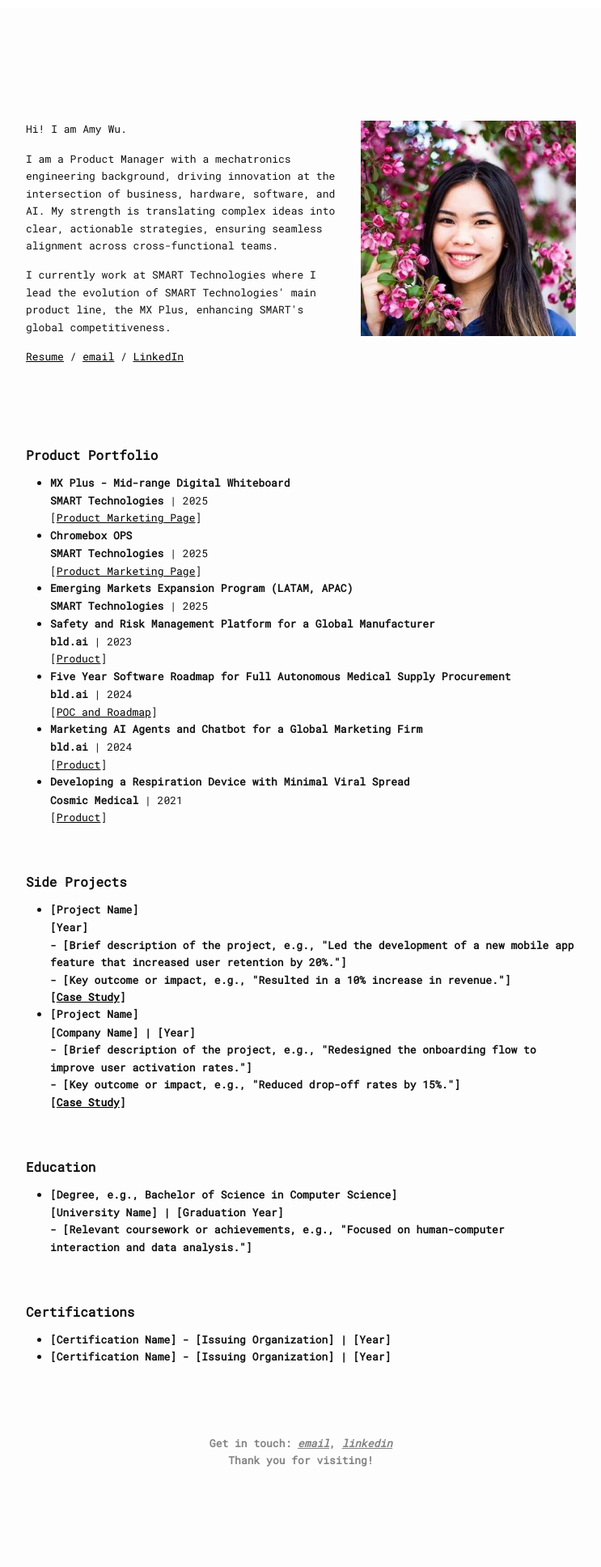
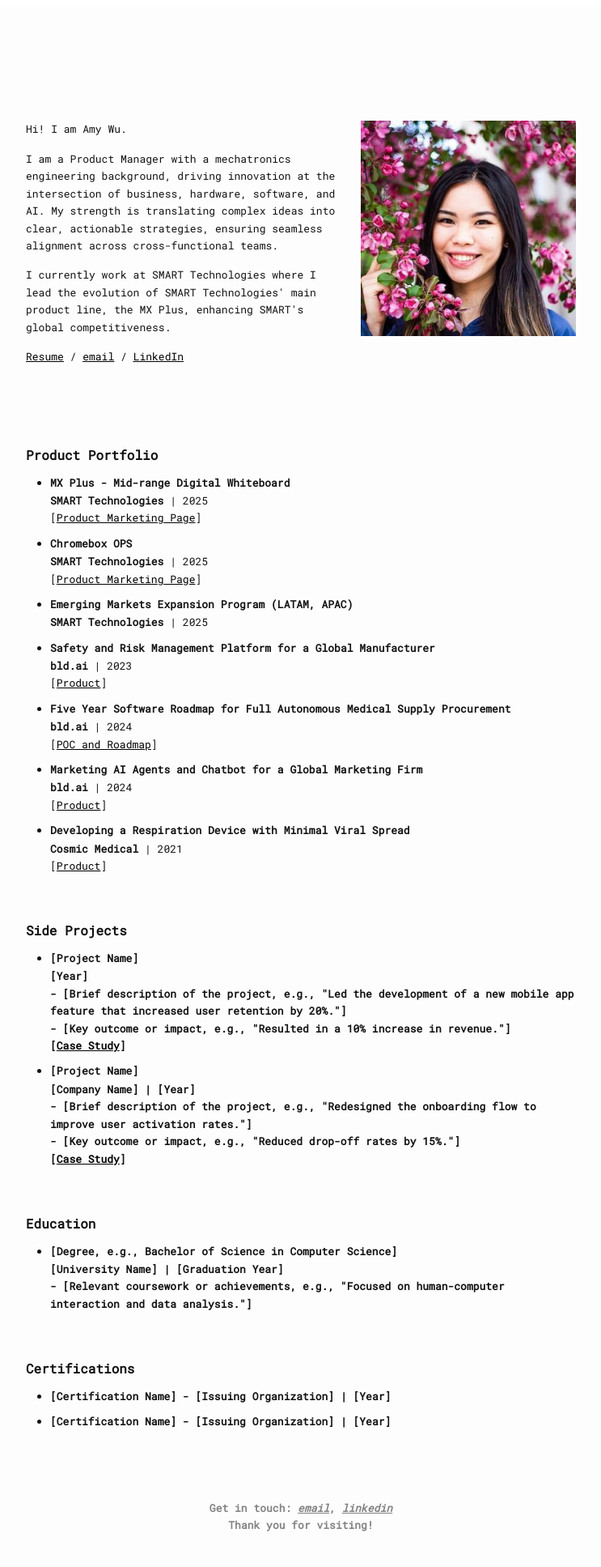
Before and after one commit to amywanwu/amywanwu.github.io, a Jekyll site: the page built from index.html, in a window 1280 px wide. Shown: the whole page at 81% size, without its empty margins (268-1011 px from the left). Built offline with Jekyll 4.4.1, drawn with Linux system fonts in a browser that asks for light colours; before the commit the page ends 1855 px from its top, so only the background shows below that.

Commit message:
Update index.html
Add spacing?

```diff
--- a/index.html
+++ b/index.html
@@ -106,6 +106,14 @@
     </li>
 
 </ul>
+<style>
+    li {
+        margin-bottom: 10px; /* Adjust spacing as needed */
+    }
+    li:last-child {
+        margin-bottom: 0; /* Removes extra space after the last item */
+    }
+</style>
 
 <h2>Side Projects</h2>
 <ul>
```
